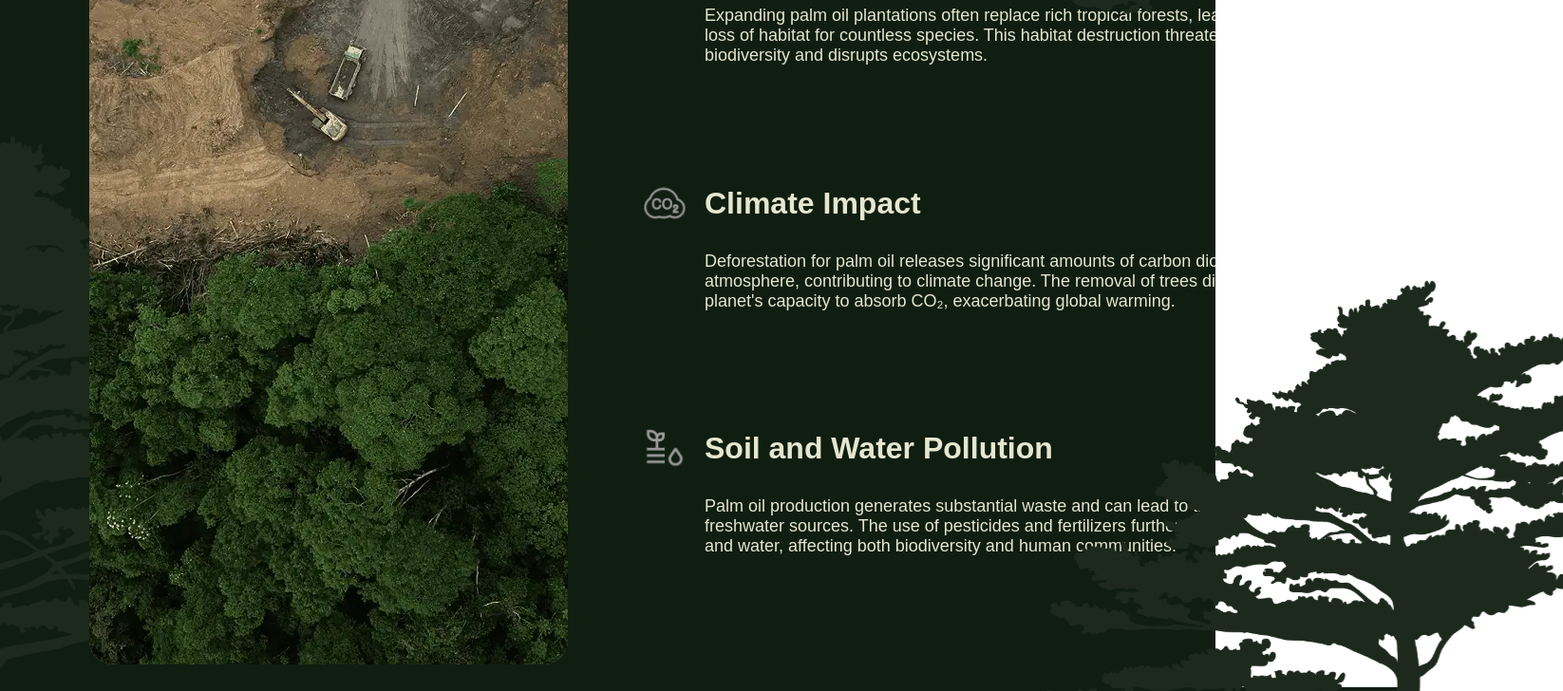
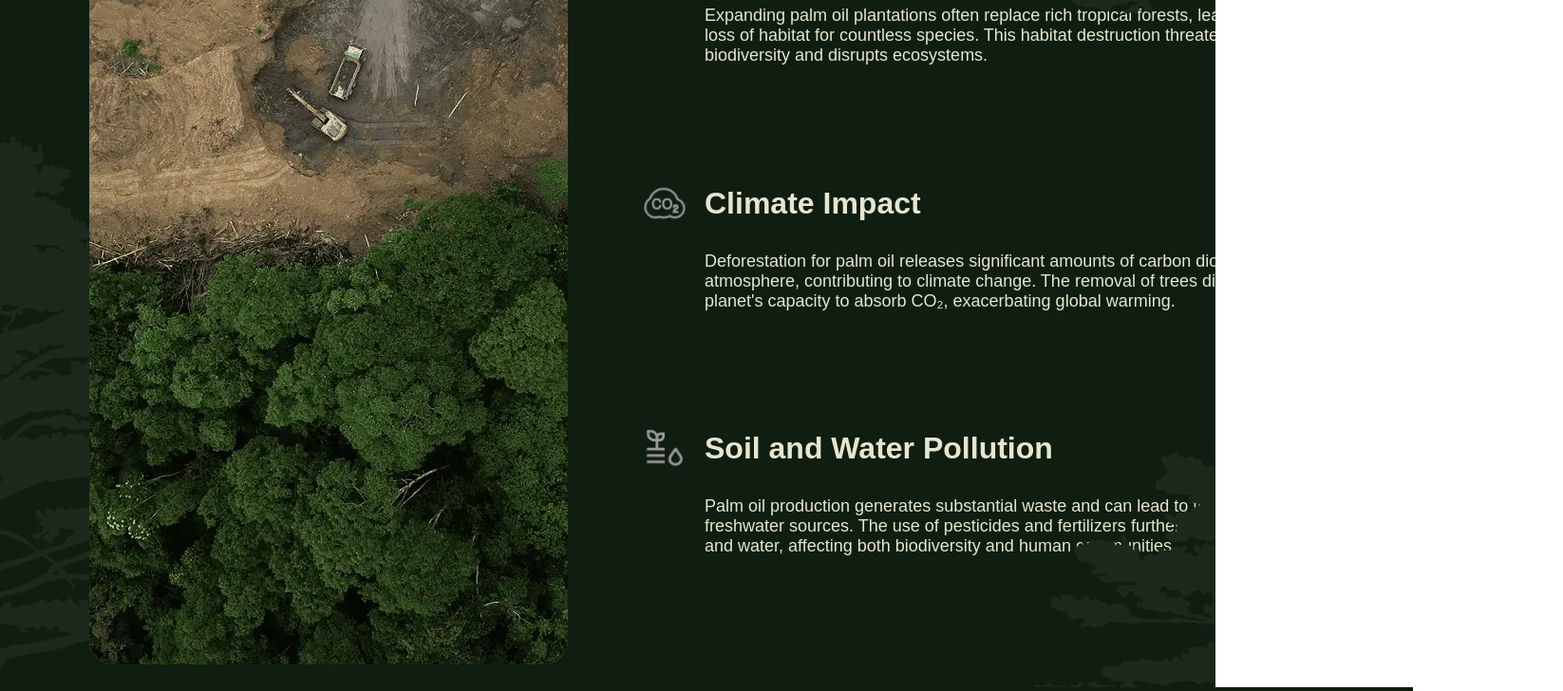
Before and after one commit to adrian52x/Green-UX, a React (Vite) app: page / in a window 1280 px wide. Shown: the part 1620-2348 px from the top of the page at 95% size, 1646 px wide, since content can reach past the window. Built offline with nearby package versions, Linux system fonts and the light colour scheme.

Commit message:
small fix

```diff
--- a/src/components/impact-display.jsx
+++ b/src/components/impact-display.jsx
@@ -6,6 +6,7 @@ export default function ImpactDisplay() {
     return (
         <div className="container-impact">
             <img src="./src/assets/backtree.svg" alt="backtree" className="backtree-impact-section__1" />
+            <img src="./src/assets/backtree.svg" alt="backtree" className="backtree-impact-section__2" />
             <div className='impact-section section-padding'>
                 <h2 className="impact-title">The Hidden Cost of Palm Oil</h2>
                 <div className="impact-subsection">
--- a/src/components/solution-display.jsx
+++ b/src/components/solution-display.jsx
@@ -4,7 +4,6 @@ export default function SolutionDisplay() {
     return (
         <div className="container-solution">
             <img src="./src/assets/backtree.svg" alt="backtree" className="backtree-solution-section__1" />
-            <img src="./src/assets/backtree.svg" alt="backtree" className="backtree-solution-section__2" />
             <div className="solution-section section-padding">
                 <h2 className="solution-title">What can you do?</h2>
                 <div className="solution-grid">
--- a/src/styles/impact.css
+++ b/src/styles/impact.css
@@ -71,8 +71,19 @@
     transform: scaleX(-1);
   }
 
+  .backtree-impact-section__2 {
+    position: absolute;
+    width: 648px;
+    height: 800px;
+    top: 60%;
+    left: 78%;
+    z-index: 1;
+    transform: scaleX(-1);
+}
+
 @media (max-width: 500px) {
     .backtree-impact-section__1,
+    .backtree-impact-section__2,
     .impact-image {
       display: none;
     }
--- a/src/styles/solution.css
+++ b/src/styles/solution.css
@@ -81,17 +81,7 @@
 
 }
 
-.backtree-solution-section__1 {
-    position: absolute;
-    width: 648px;
-    height: 800px;
-    top: -25%;
-    left: 78%;
-    z-index: 1;
-    transform: scaleX(-1);
-  }
-
-  .backtree-solution-section__2 {
+  .backtree-solution-section__1 {
     position: absolute;
     width: 648px;
     height: 800px;
@@ -101,8 +91,7 @@
   }
 
   @media (max-width: 500px) {
-    .backtree-solution-section__1,
-    .backtree-solution-section__2 {
+    .backtree-solution-section__1 {
         display: none;
     }
 
```
